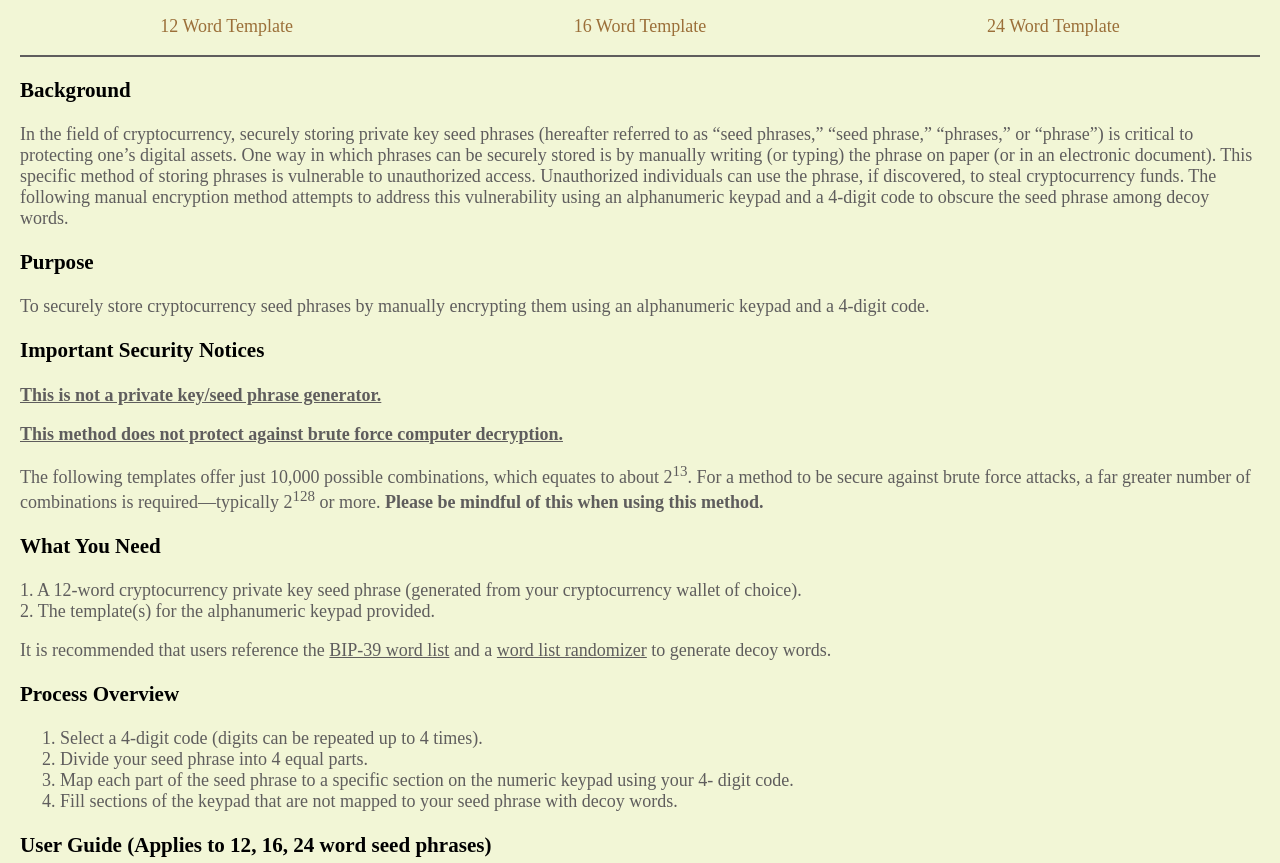
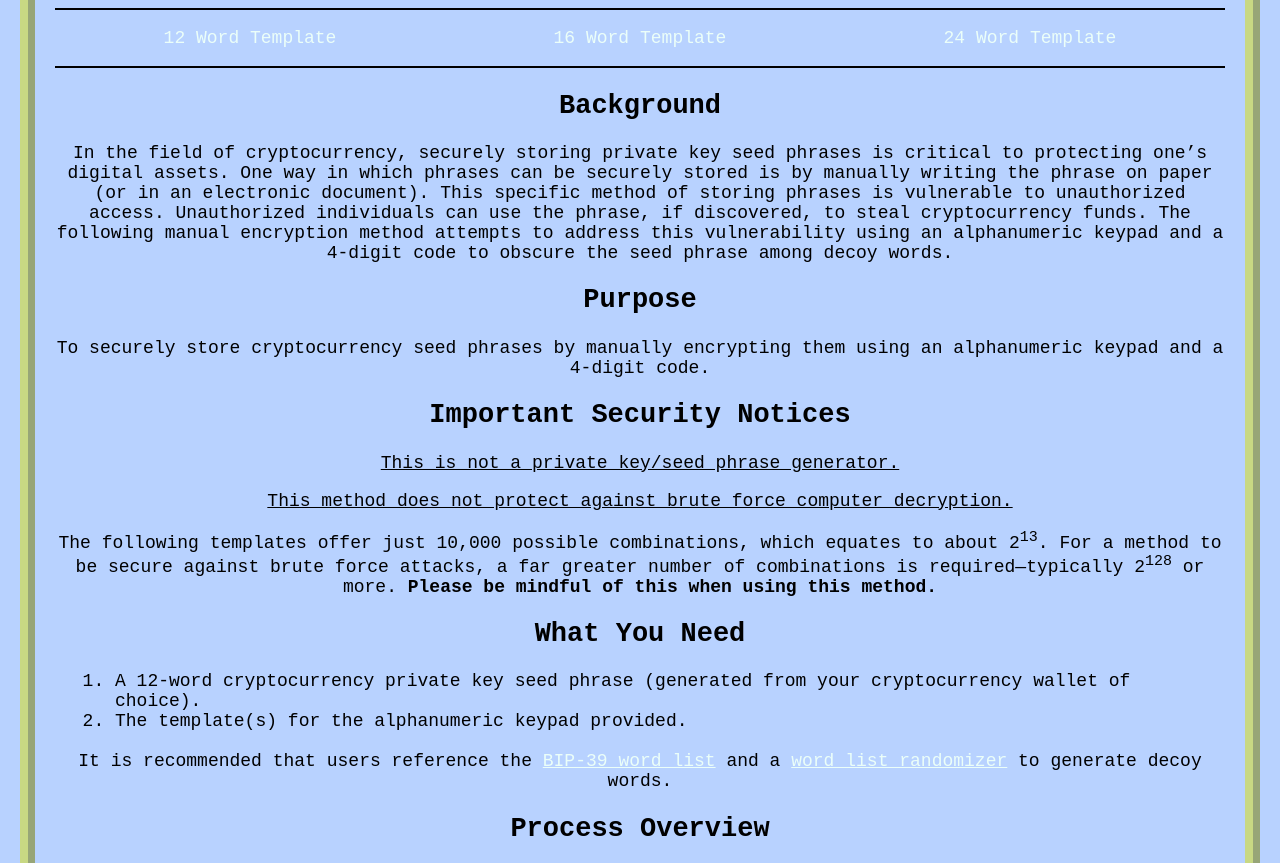
Before and after one commit to kamaviles/Encrypt-Bit, a plain HTML site: page Encrypt-Bit/index.html in a window 1280 px wide. Shown: the part 136-999 px from the top of the page. Drawn offline with Linux system fonts and the light colour scheme.

Commit message:
changes to webpage aesthetic

```diff
--- a/Encrypt-Bit/index.html
+++ b/Encrypt-Bit/index.html
@@ -13,10 +13,7 @@
 
     <div>
 
-    <h1>Templates and User Guide for Manually
-        Encrypting Cryptocurrency Seed Phrases Using
-        an Alpha-Numeric Keypad and a 4-Digit Code
-    </h1>
+    <h1>How to Encrypt Your Cryptocurrency Seed Phrases </h1>
     <nav class="templates">
         <ul>
             <li class="template"> <a href="images/12 word template.png" target="_blank">12 Word Template</a> </li>
@@ -26,11 +23,10 @@
         </ul>
 
         </nav>
-        <h3>Background</h3>
+        <h2>Background</h2>
     <p>
-        In the field of cryptocurrency, securely storing private key seed phrases (hereafter referred to as
-        “seed phrases,” “seed phrase,” “phrases,” or “phrase”) is critical to protecting one’s digital
-        assets. One way in which phrases can be securely stored is by manually writing (or typing) the
+        In the field of cryptocurrency, securely storing private key seed phrases is critical to protecting one’s digital
+        assets. One way in which phrases can be securely stored is by manually writing the
         phrase on paper (or in an electronic document). This specific method of storing phrases is
         vulnerable to unauthorized access. Unauthorized individuals can use the phrase, if discovered,
         to steal cryptocurrency funds. The following manual encryption method attempts to address
@@ -38,15 +34,15 @@
         among decoy words.
     </p>
 
-        <h3>Purpose</h3>
+        <h2>Purpose</h2>
     <p>
         To securely store cryptocurrency seed phrases by manually encrypting them using an alphanumeric keypad and a 4-digit code.
     </p>
 
-        <h3>Important Security Notices</h3>
+        <h2>Important Security Notices</h2>
     <p>
-        <strong><u>This is not a private key/seed phrase generator.</u></strong>
-        <p><strong><u>This method does not protect against brute force computer decryption. </strong></u></p>
+        <u>This is not a private key/seed phrase generator.</u>
+        <p><u>This method does not protect against brute force computer decryption.</u></p>
 
         The following templates offer just 10,000 possible combinations, which equates
         to about 2<sup>13</sup>. For a method to be secure against brute force attacks, a
@@ -54,17 +50,20 @@
         <strong>Please be mindful of this when using this method.</strong>
     </p>
 
-        <h3>What You Need</h3>
+        <h2>What You Need</h2>
     <p>
-        <div>1. A 12-word cryptocurrency private key seed phrase (generated from your cryptocurrency wallet of choice).</div>
-        <div>2. The template(s) for the alphanumeric keypad provided.</div>
+        <ol>
+            <li>A 12-word cryptocurrency private key seed phrase (generated from your cryptocurrency wallet of choice).</li>
+            <li>The template(s) for the alphanumeric keypad provided.</li>
+        </ol>
+
         <p>It is recommended that users reference the <a href="https://github.com/bitcoin/bips/blob/master/bip-0039/english.txt">BIP-39 word list</a>
             and a <a href="https://www.random.org/lists/">word list randomizer</a> to generate decoy words. </p>
 
 
     </p>
 
-        <h3>Process Overview</h3>
+        <h2>Process Overview</h2>
     <ol>
         <li>Select a 4-digit code (digits can be repeated up to 4 times).</li>
         <li>Divide your seed phrase into 4 equal parts.</li>
@@ -73,7 +72,7 @@
         <li>Fill sections of the keypad that are not mapped to your seed phrase with decoy words.</li>
     </ol>
 
-        <h3>User Guide (Applies to 12, 16, 24 word seed phrases)</h3>
+        <h2>User Guide (Applies to 12, 16, 24 word seed phrases)</h2>
     <ol class="user-guide">
         <h4>Prerequisite:</h4>
         User already has a 12-word cryptocurrency private key seed phrase that was generated using a cryptocurrency private key seed phrase generator (e.g., a cryptocurrency wallet like Coinbase Wallet).
@@ -171,7 +170,7 @@
     </ol>
 
     <p>
-        <h3>More Than 12 Words in Seed Phrase</h3>
+        <h2>More Than 12 Words in Seed Phrase</h2>
 
         <p>In addition to being used for 12-word seed phrases, this method can be applied to 16 and
             24 word seed phrases simply by adding lines to the alphabetic subsections of the template.</p>
@@ -183,7 +182,7 @@
 </div>
 
 <div>
-    <footer>  © 2024 James Vaughan. All Rights Reserved. EncryptBit &trade;</footer>
+    <footer>© 2024 James Vaughan. All Rights Reserved. EncryptBit &trade;</footer>
 
 
 </div>
--- a/Encrypt-Bit/styles.css
+++ b/Encrypt-Bit/styles.css
@@ -1,13 +1,23 @@
 body {
-    font-family:'Times New Roman', Times, serif;
+    font-family:'Courier New', Courier, monospace ;
+
     margin: 20px;
-    background-color:rgb(242, 246, 214);
+
+    border: 4mm ridge rgba(211, 220, 50, .6);
+    padding: 20px;
+    background-color: #b8d2ff;
     font-size: 18px;
-    color: rgb(95, 93, 93);
+    color: black;
+   text-align: center;
+
+}
+p {
+
 }
 
 h1 {
     color: black;
+    text-align: center;
 }
 nav {
     border-top: 2px solid ;
@@ -32,10 +42,10 @@ li.template {
 
 }
 li.template a {
-    color:rgb(155, 111, 57)
+    color:rgb(235, 254, 249);
 }
 li.template a:hover {
-    color: rgb(207, 182, 23);
+    color: white;
 }
 nav ul li a {
     text-decoration: none;
@@ -43,25 +53,26 @@ nav ul li a {
 
 }
 
-h3 {
+h2 {
     color: black;
+    text-align: center;
 }
 h4 {
-    color:black)
+    color:black;
 }
 
 .user-guide {
     list-style-type: none;
 }
 a{
-    color: rgb(95, 93, 93);
+    color: rgb(235, 254, 249);
 
 }
 a:visited {
-    color: rgb(95, 93, 93);
+    color: rgb(235, 254, 249);
 }
 a:hover{
-    color:rgb(207, 182, 23);
+    color:rgb(255, 251, 251);
 }
 
 img {
@@ -72,8 +83,12 @@ img {
 
 footer {
     text-align: center;
-    color:rgb(183, 162, 97);
+    color:black;
     padding: 30px;
+}
+ol {
+    text-align: left;
+    margin: 20px;
 }
 /* form {
     margin-top: 20px;
```
